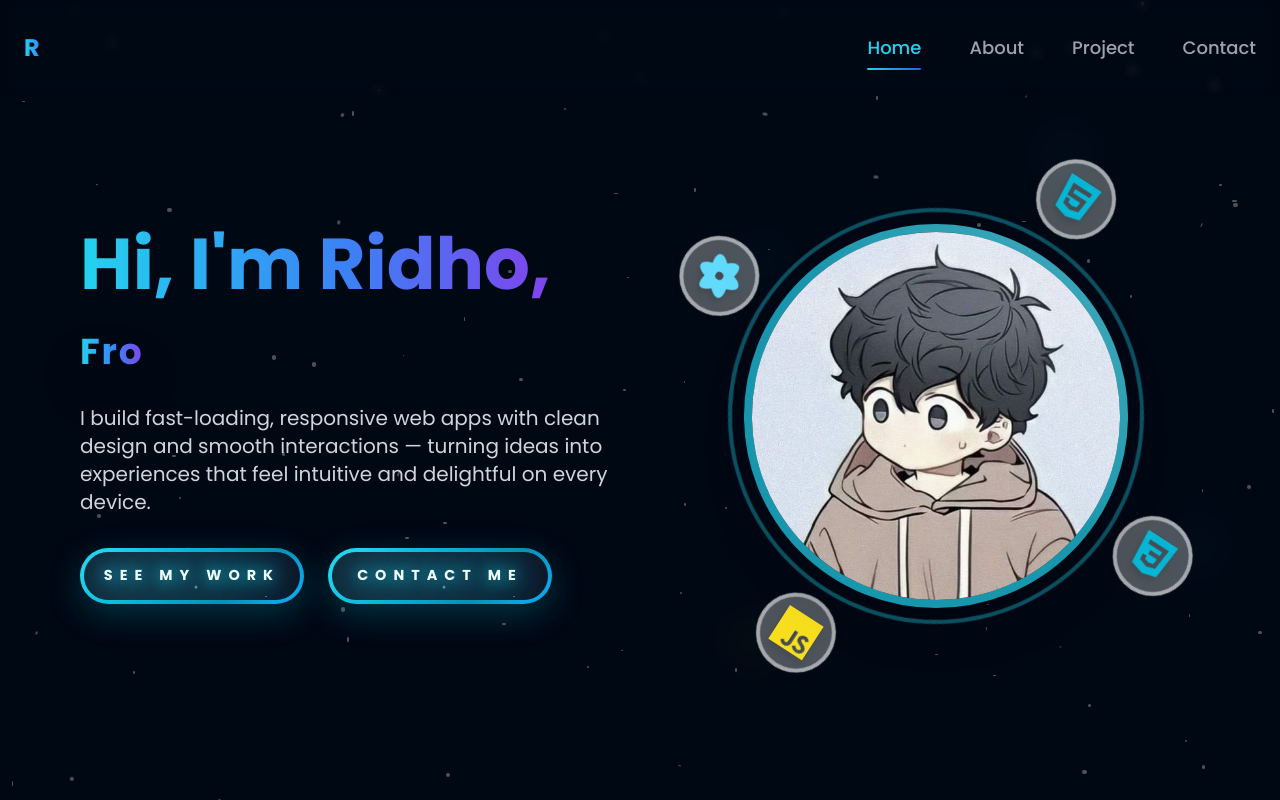
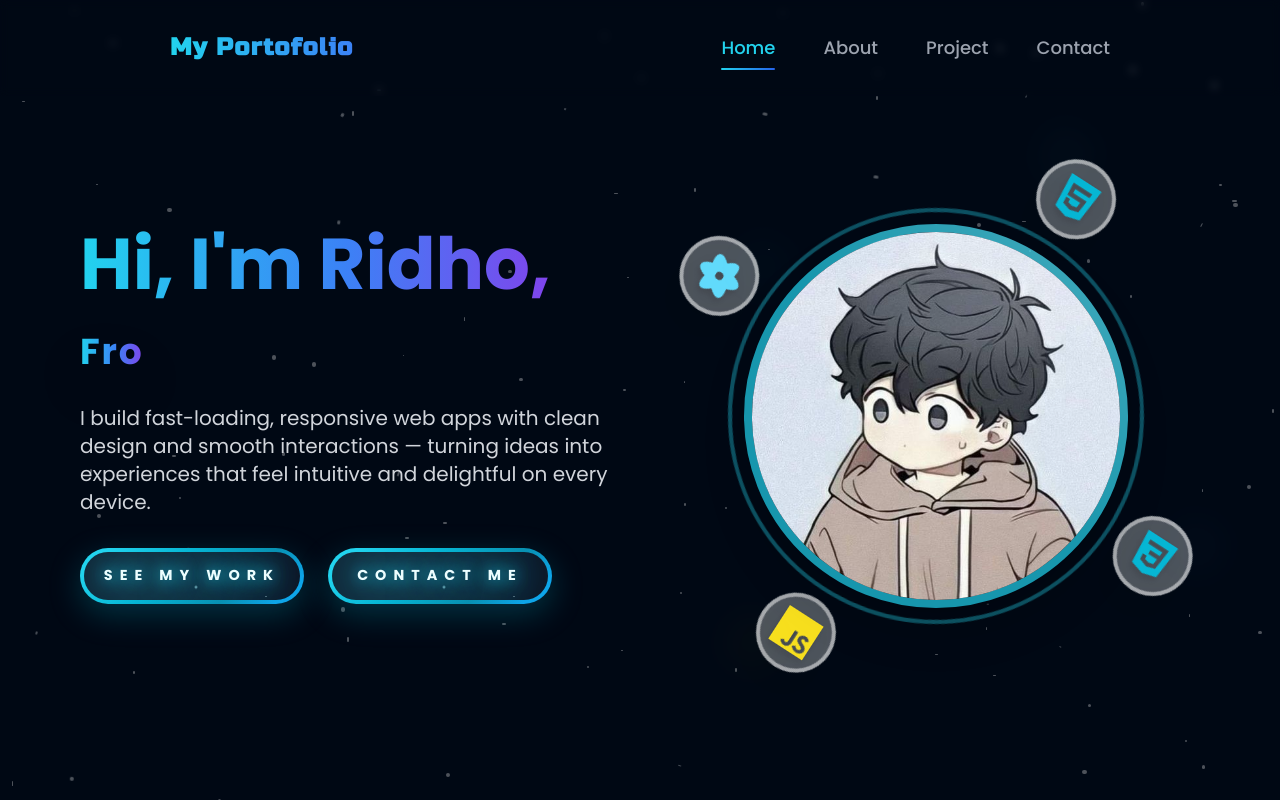
Before and after one commit to RidhoAnjarM/my-portofolio, a Next.js app: page / in a window 1280 px wide. Built offline with nearby package versions, Linux system fonts and the light colour scheme.

Commit message:
fix: update Navigation component styles for improved layout and branding

```diff
--- a/src/app/components/Navigation.tsx
+++ b/src/app/components/Navigation.tsx
@@ -16,16 +16,16 @@ const Navigation = () => {
   ];
 
   return (
-    <nav className="fixed top-0 left-0 right-0 z-50 px-6 py-8">
+    <nav className="fixed top-0 left-0 right-0 z-50 px-[170px] py-8">
       {/* Glass Backdrop */}
       <div className="absolute inset-0 backdrop-blur-sm pointer-events-none" />
 
       <div className="relative container mx-auto flex justify-between items-center">
 
         {/* Logo */}
-        <div className="text-2xl font-bold tracking-wider">
+        <div className="text-2xl font-bold tracking-wider font-russo">
           <span className="text-transparent bg-clip-text bg-gradient-to-r from-cyan-400 to-blue-500">
-            R
+            My Portofolio
           </span>
         </div>
 
```
